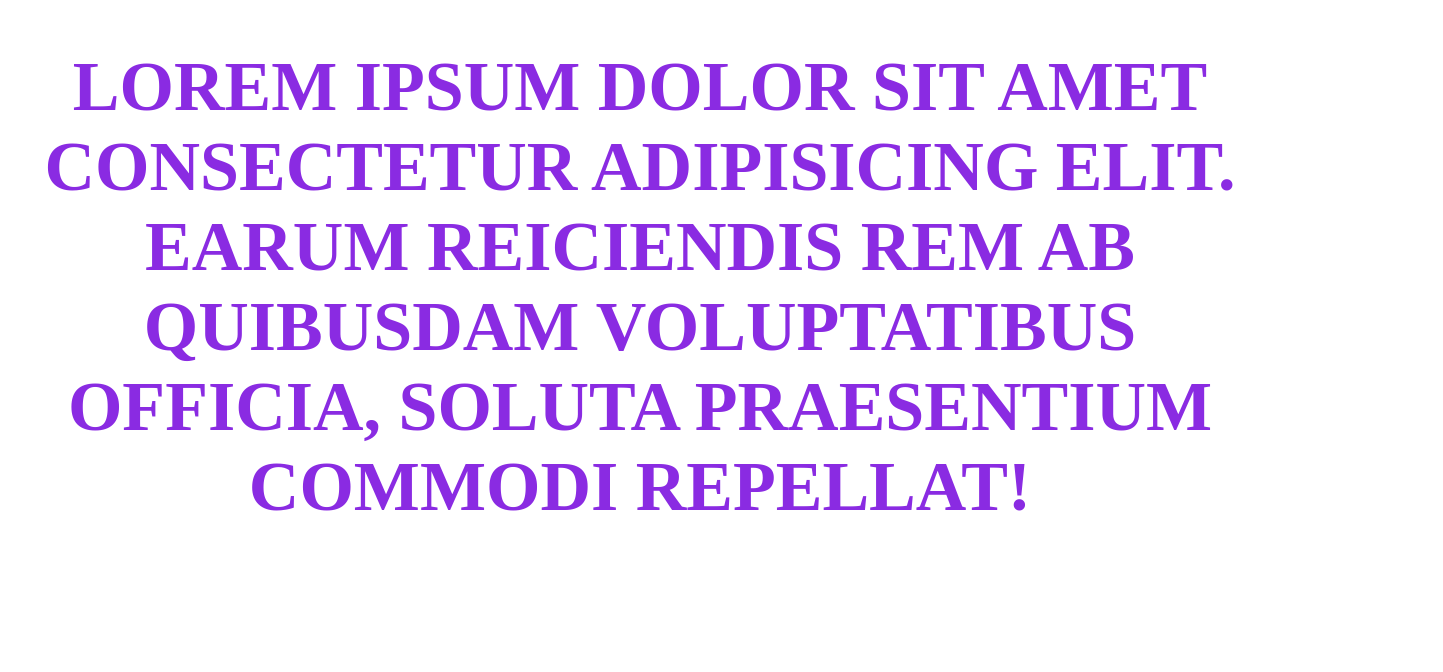
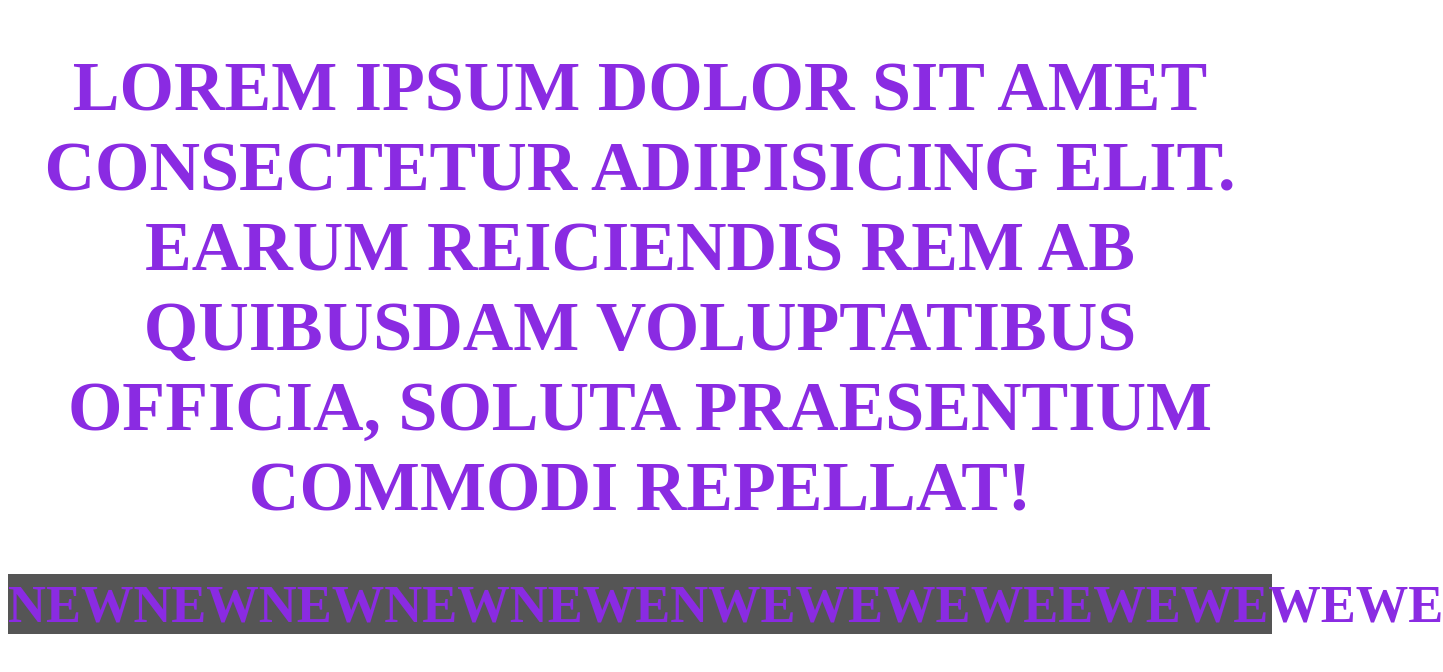
Before and after one commit to Oncon223/t, a plain HTML site: page index.html in a window 1280 px wide. Shown: the whole page, 1443 px wide, since content can reach past the window. Drawn offline with Linux system fonts and the light colour scheme.

Commit message:
Новый путь

```diff
--- a/index.html
+++ b/index.html
@@ -11,5 +11,9 @@
     <h1>
         Lorem ipsum dolor sit amet consectetur adipisicing elit. Earum reiciendis rem ab quibusdam voluptatibus officia, soluta praesentium commodi repellat!
     </h1>
+
+    <h2>
+        newnewnewnewnewenweweweweewewewewe
+    </h2>
 </body>
 </html>
--- a/style.css
+++ b/style.css
@@ -4,3 +4,8 @@ body{
     font-size: 35px;
     text-transform: uppercase;
 }
+h2{
+    color: blueviolet;
+    background: #555;
+
+}
```
